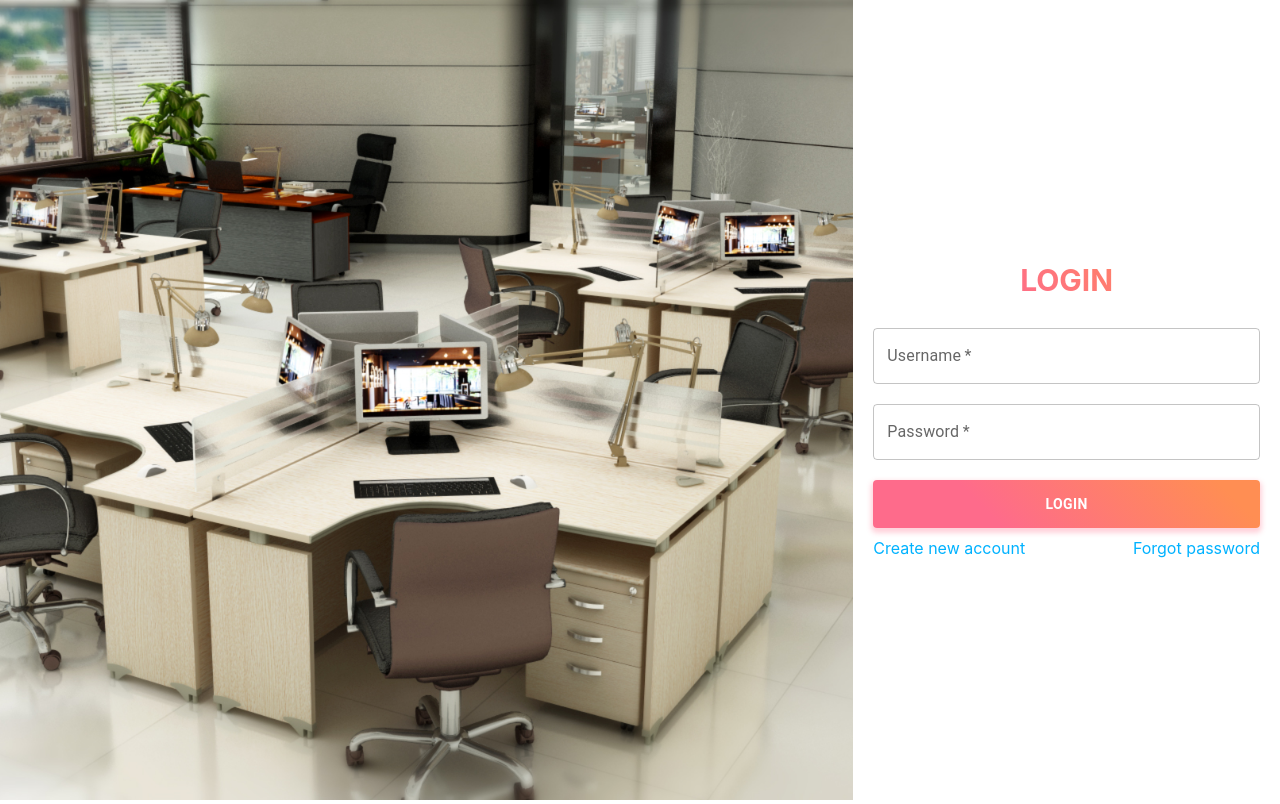
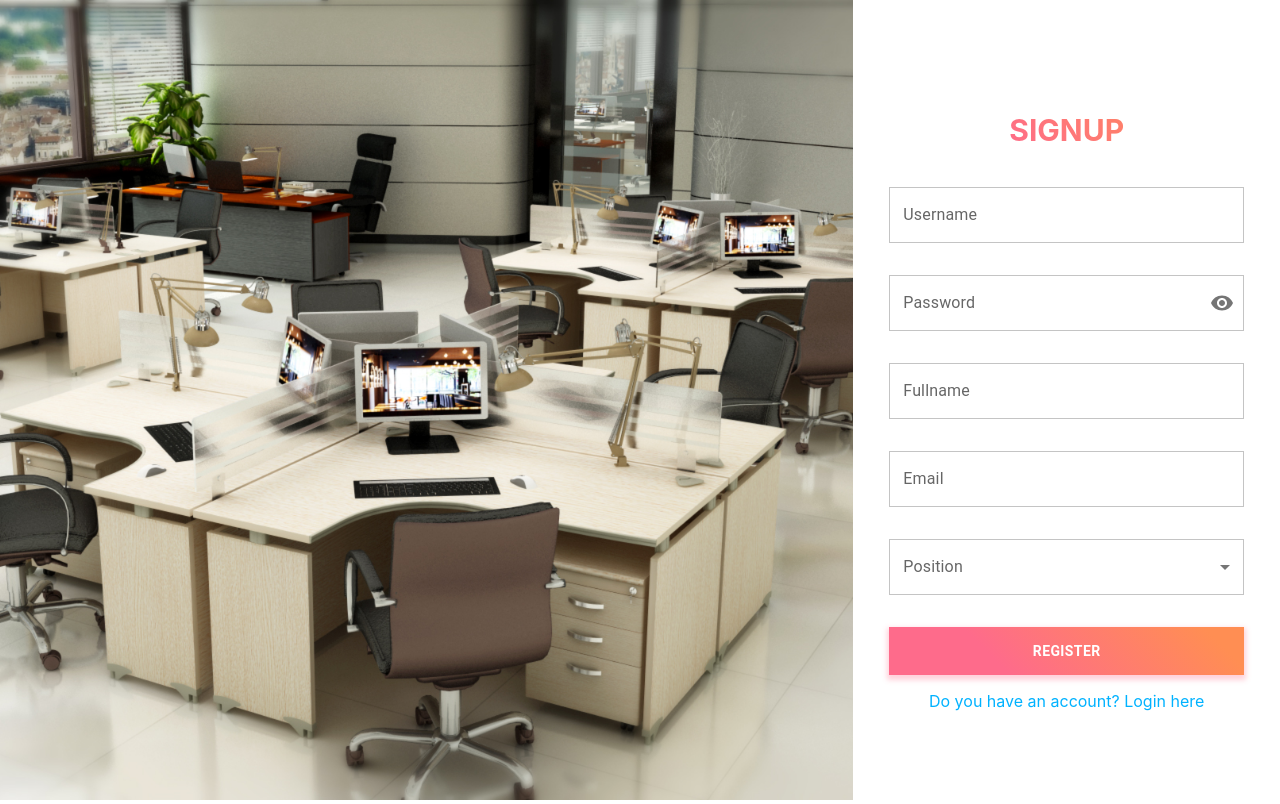
Before and after one commit to TanToan99/FunboneWorkspace, a React (Create React App) app: page / in a window 1280 px wide. Built offline with nearby package versions, Linux system fonts and the light colour scheme.

Commit message:
fix: fix form of register

```diff
--- a/src/components/landing/Register/index.jsx
+++ b/src/components/landing/Register/index.jsx
@@ -7,13 +7,15 @@ import {
   InputAdornment,
   IconButton,
   Select,
-  MenuItem
+  MenuItem,
+  Button,
 } from "@mui/material";
 import Visibility from "@mui/icons-material/Visibility";
 import VisibilityOff from "@mui/icons-material/VisibilityOff";
 import { styles } from "./style";
+import { Link } from "react-router-dom";
 
-const Register = (props) => {
+const Register = () => {
   const [values, setValues] = React.useState({
     username: "",
     fullname: "",
@@ -39,24 +41,28 @@ const Register = (props) => {
   };
   const classes = styles();
   return (
-    <div onSubmit={handleSubmit}>
+    <div className={classes.registerContainer} onSubmit={handleSubmit}>
       <Box
         sx={{
           display: "flex",
           width: "500px",
           flexDirection: "column",
-          justifyContent: "center",
+          justifyItems: "center",
         }}
       >
         <h1 className={classes.titleRegister}>Signup</h1>
         {/*username*/}
-        <FormControl fullWidth={false} sx={{ m: 2, borderRadius: "unset" }} variant="outlined">
+        <FormControl
+          fullWidth={false}
+          sx={{ m: 2, borderRadius: "unset" }}
+          variant="outlined"
+        >
           <InputLabel htmlFor="username">Username</InputLabel>
           <OutlinedInput
             id="username"
             type="text"
             required={true}
-            sx={{  borderRadius: "unset" }}
+            sx={{ borderRadius: "unset" }}
             value={values.username}
             onChange={handleChange("username")}
             label="Username"
@@ -69,7 +75,7 @@ const Register = (props) => {
             id="password"
             type={values.showPassword ? "text" : "password"}
             value={values.password}
-            sx={{  borderRadius: "unset" }}
+            sx={{ borderRadius: "unset" }}
             required={true}
             onChange={handleChange("password")}
             endAdornment={
@@ -93,7 +99,7 @@ const Register = (props) => {
           <OutlinedInput
             id="fullname"
             type={"text"}
-            sx={{  borderRadius: "unset" }}
+            sx={{ borderRadius: "unset" }}
             value={values.fullname}
             required={true}
             onChange={handleChange("fullname")}
@@ -107,7 +113,7 @@ const Register = (props) => {
             id="email"
             type="email"
             value={values.email}
-            sx={{  borderRadius: "unset" }}
+            sx={{ borderRadius: "unset" }}
             required={true}
             onChange={handleChange("email")}
             label="Email"
@@ -119,7 +125,7 @@ const Register = (props) => {
           <Select
             id="select"
             value={values.position}
-            sx={{  borderRadius: "unset" }}
+            sx={{ borderRadius: "unset" }}
             required={true}
             label="Position"
             onChange={handleChange("position")}
@@ -130,11 +136,18 @@ const Register = (props) => {
             <MenuItem value={""}>None</MenuItem>
           </Select>
         </FormControl>
-        <input
+        <Button
           className={classes.submitButton}
           type="submit"
-          value="Submit"
-        />
+          sx={{ m: 2, borderRadius: "unset" }}
+        >
+          Register
+        </Button>
+        <div className={classes.redirectContainer}>
+          <Link to={"/login"} className={classes.toLogin}>
+            Do you have an account? Login here
+          </Link>
+        </div>
       </Box>
     </div>
   );
--- a/src/components/landing/Register/style.js
+++ b/src/components/landing/Register/style.js
@@ -1,25 +1,33 @@
 import { makeStyles } from "@mui/styles";
 
 export const styles = makeStyles({
+  registerContainer: {
+    padding: "20px",
+    display: "flex",
+    justifyContent: "center",
+  },
   titleRegister: {
-        fontSize: '30px',
-        padding: '3px 0px 3px 0px',
+    fontSize: "30px",
+    padding: "3px 0px 3px 0px",
     textTransform: "uppercase",
     background: "-webkit-linear-gradient(45deg, #FE6B8B 30%, #FF8E53 90%)",
     "-webkit-background-clip": "text",
     "-webkit-text-fill-color": "transparent",
   },
   submitButton: {
-        background: 'linear-gradient(45deg, #fe6b8b 30%, #ff8e53 90%)',
-        outline: 'unset',
-        margin: '15px 15px 15px 15px',
-        border: 'unset',
-        padding: '15px 0px 15px 0px',
+    background: "linear-gradient(45deg, #fe6b8b 30%, #ff8e53 90%)",
+    outline: "unset",
+    padding: "0 30px",
+    marginLeft: "20px",
     height: 48,
-        boxShadow: '0 3px 5px 2px rgba(255, 105, 135, .3)',
-        color: 'white',
-        fontSize: '15px',
-        fontWeight: '600',
-        transition: '1s',
-    }
-})
+    boxShadow: "0 3px 5px 2px rgba(255, 105, 135, .3)",
+    fontSize: "15px",
+    background: "linear-gradient(45deg, #FE6B8B 30%, #FF8E53 90%)",
+    color: "white !important",
+    fontWeight: "600 !important",
+  },
+  toLogin: {
+    textDecoration: "none",
+    color: "#00b2ff",
+  },
+});
--- a/src/pages/Login/index.jsx
+++ b/src/pages/Login/index.jsx
@@ -16,7 +16,7 @@ const LoginPage = (_) => {
       </Grid>
       <Grid item md={4}>
         <div className={classes.container}>
-          {location.pathname === "/" ? <Login/> : null}
+          {location.pathname === "/" ? <RegisterComponent/> : null}
         </div>
       </Grid>
     </Grid>
```
Lines whose indentation alone changed are shown as unchanged.
